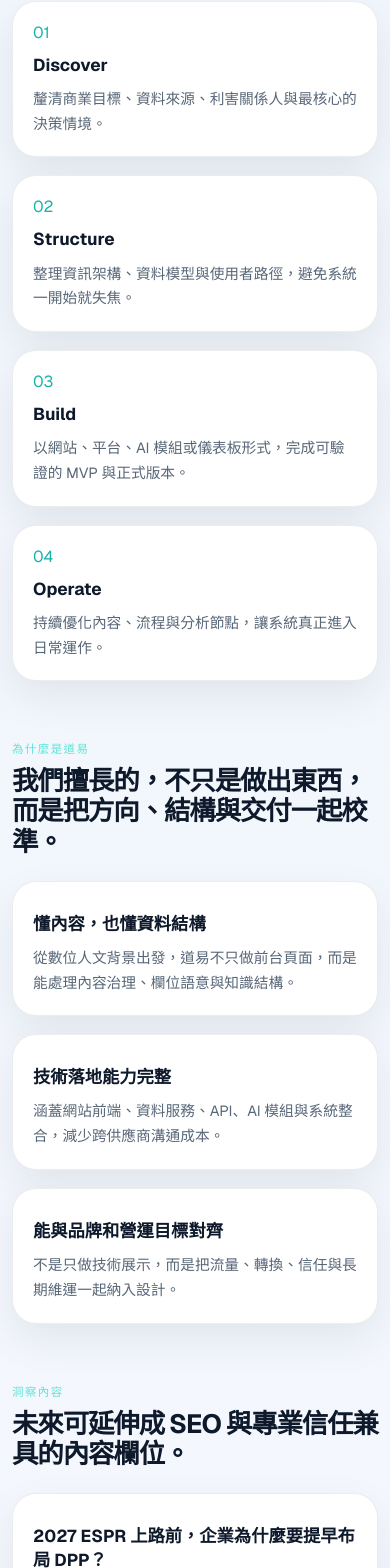
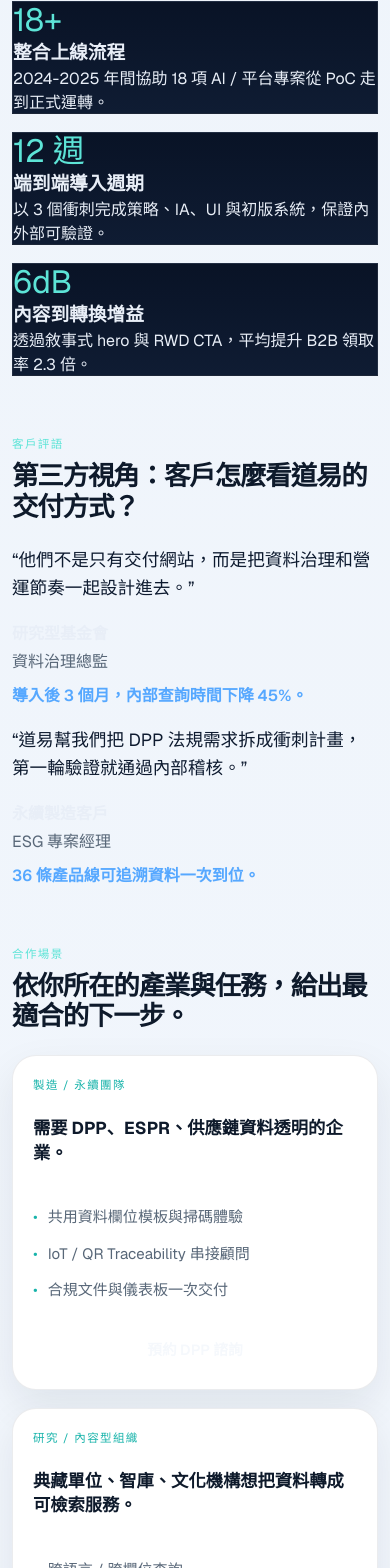
Before and after one commit to yangyen1977-wq/daoyi-website-2026, a Next.js app: page / in a window 390 px wide. Shown: the part 4476-6044 px from the top of the page. Built offline with nearby package versions, Linux system fonts and the light colour scheme.

Commit message:
feat: add proof-driven sections and FAQ schema

```diff
--- a/src/app/globals.css
+++ b/src/app/globals.css
@@ -595,6 +595,85 @@ a:hover {
   gap: 16px;
 }
 
+
+.proof-grid {
+  display: grid;
+  grid-template-columns: repeat(3, minmax(0, 1fr));
+  gap: 18px;
+}
+
+.proof-card {
+  background: linear-gradient(180deg, #091326, #0f1c33);
+  color: var(--text);
+  border: 1px solid rgba(255, 255, 255, 0.08);
+}
+
+.proof-value {
+  display: block;
+  font-size: clamp(2rem, 3.8vw, 3.4rem);
+  line-height: 1.1;
+  color: var(--primary);
+}
+
+.testimonial-grid {
+  display: grid;
+  grid-template-columns: repeat(2, minmax(0, 1fr));
+  gap: 20px;
+}
+
+.testimonial-card {
+  display: grid;
+  gap: 18px;
+}
+
+.quote {
+  font-size: 1.1rem;
+  line-height: 1.6;
+  color: #0d1a2f;
+}
+
+.testimonial-meta span {
+  display: block;
+  color: var(--text-body);
+  margin-top: 4px;
+}
+
+.result {
+  margin-top: 10px;
+  color: var(--primary-strong);
+  font-weight: 600;
+}
+
+.segment-card {
+  display: grid;
+  gap: 14px;
+}
+
+.segment-cta {
+  margin-top: 10px;
+  width: fit-content;
+}
+
+.faq-block {
+  background: var(--surface-muted);
+}
+
+.faq-list {
+  display: grid;
+  gap: 18px;
+}
+
+.faq-item {
+  padding: 20px;
+  border-radius: 20px;
+  background: var(--surface-solid);
+  border: 1px solid var(--line-dark);
+}
+
+.faq-item h3 {
+  font-size: 1rem;
+  margin-bottom: 8px;
+}
 @media (max-width: 1100px) {
   .site-header-inner {
     display: grid;
@@ -652,6 +731,8 @@ a:hover {
   .cta-panel,
   .footer-grid,
   .stack-item,
+  .proof-grid,
+  .testimonial-grid,
   .hero-priority-strip {
     grid-template-columns: 1fr;
   }
--- a/src/app/page.tsx
+++ b/src/app/page.tsx
@@ -1,7 +1,30 @@
 import Link from "next/link";
+import {
+  cases,
+  clientSegments,
+  differentiators,
+  faqs,
+  insightTopics,
+  processSteps,
+  proofPoints,
+  solutions,
+  testimonials,
+} from "@/lib/site";
 import { Hero } from "@/components/hero";
 import { Section } from "@/components/section";
-import { cases, differentiators, insightTopics, processSteps, solutions } from "@/lib/site";
+
+const faqSchema = {
+  "@context": "https://schema.org",
+  "@type": "FAQPage",
+  mainEntity: faqs.map((item) => ({
+    "@type": "Question",
+    name: item.question,
+    acceptedAnswer: {
+      "@type": "Answer",
+      text: item.answer,
+    },
+  })),
+};
 
 export default function Home() {
   return (
@@ -32,10 +55,7 @@ export default function Home() {
         </div>
       </Section>
 
-      <Section
-        eyebrow="解決方案"
-        title="聚焦三種高價值數位解法，對應品牌、流程與永續升級需求。"
-      >
+      <Section eyebrow="解決方案" title="聚焦三種高價值數位解法，對應品牌、流程與永續升級需求。">
         <div className="card-grid three-up">
           {solutions.map((solution) => (
             <article key={solution.title} className="card">
@@ -51,10 +71,7 @@ export default function Home() {
         </div>
       </Section>
 
-      <Section
-        eyebrow="案例實績"
-        title="從研究平台到產業場域，成果可以被看見，也能被驗證。"
-      >
+      <Section eyebrow="案例實績" title="從研究平台到產業場域，成果可以被看見，也能被驗證。">
         <div className="card-grid three-up">
           {cases.map((item) => (
             <article key={item.title} className="card case-card">
@@ -67,10 +84,53 @@ export default function Home() {
         </div>
       </Section>
 
-      <Section
-        eyebrow="方法論"
-        title="讓系統真正上線並持續運作，需要比開發更完整的節奏。"
-      >
+      <Section eyebrow="信任憑證" title="把成果具體化，用可被量測的證據與回饋降低決策風險。">
+        <div className="proof-grid">
+          {proofPoints.map((item) => (
+            <article key={item.label} className="proof-card">
+              <span className="proof-value">{item.value}</span>
+              <h3>{item.label}</h3>
+              <p>{item.description}</p>
+            </article>
+          ))}
+        </div>
+      </Section>
+
+      <Section eyebrow="客戶評語" title="第三方視角：客戶怎麼看道易的交付方式？">
+        <div className="testimonial-grid">
+          {testimonials.map((item) => (
+            <article key={item.client} className="testimonial-card">
+              <p className="quote">“{item.quote}”</p>
+              <div className="testimonial-meta">
+                <strong>{item.client}</strong>
+                <span>{item.role}</span>
+                <p className="result">{item.result}</p>
+              </div>
+            </article>
+          ))}
+        </div>
+      </Section>
+
+      <Section eyebrow="合作場景" title="依你所在的產業與任務，給出最適合的下一步。">
+        <div className="card-grid three-up">
+          {clientSegments.map((segment) => (
+            <article key={segment.title} className="card segment-card">
+              <span className="mini-label accent">{segment.title}</span>
+              <h3>{segment.description}</h3>
+              <ul className="bullet-list compact">
+                {segment.benefits.map((benefit) => (
+                  <li key={benefit}>{benefit}</li>
+                ))}
+              </ul>
+              <Link href={segment.href} className="button-secondary segment-cta">
+                {segment.cta}
+              </Link>
+            </article>
+          ))}
+        </div>
+      </Section>
+
+      <Section eyebrow="方法論" title="讓系統真正上線並持續運作，需要比開發更完整的節奏。">
         <div className="card-grid four-up">
           {processSteps.map((step) => (
             <article key={step.step} className="card process-card">
@@ -82,10 +142,7 @@ export default function Home() {
         </div>
       </Section>
 
-      <Section
-        eyebrow="為什麼是道易"
-        title="我們擅長的，不只是做出東西，而是把方向、結構與交付一起校準。"
-      >
+      <Section eyebrow="為什麼是道易" title="我們擅長的，不只是做出東西，而是把方向、結構與交付一起校準。">
         <div className="card-grid three-up">
           {differentiators.map((item) => (
             <article key={item.title} className="card">
@@ -96,10 +153,7 @@ export default function Home() {
         </div>
       </Section>
 
-      <Section
-        eyebrow="洞察內容"
-        title="未來可延伸成 SEO 與專業信任兼具的內容欄位。"
-      >
+      <Section eyebrow="洞察內容" title="未來可延伸成 SEO 與專業信任兼具的內容欄位。">
         <div className="stack-list">
           {insightTopics.map((topic) => (
             <article key={topic} className="stack-item">
@@ -109,6 +163,25 @@ export default function Home() {
           ))}
         </div>
       </Section>
+
+      <section className="section-block faq-block">
+        <div className="shell">
+          <div className="section-heading">
+            <span className="section-eyebrow">常見問題</span>
+            <h2>提前回答採購、資訊與營運團隊最關心的問題。</h2>
+            <p>這些問答同時對應 SEO 長尾查詢，減少往返溝通。</p>
+          </div>
+          <div className="faq-list">
+            {faqs.map((item) => (
+              <article key={item.question} className="faq-item">
+                <h3>{item.question}</h3>
+                <p>{item.answer}</p>
+              </article>
+            ))}
+          </div>
+        </div>
+        <script type="application/ld+json" dangerouslySetInnerHTML={{ __html: JSON.stringify(faqSchema) }} />
+      </section>
 
       <section className="section-block cta-band">
         <div className="shell cta-panel">
--- a/src/lib/site.ts
+++ b/src/lib/site.ts
@@ -100,6 +100,78 @@ export const insightTopics = [
   "AI 導入失敗的常見原因：沒有把流程一起設計進去",
 ];
 
+export const proofPoints = [
+  {
+    value: "18+",
+    label: "整合上線流程",
+    description: "2024-2025 年間協助 18 項 AI / 平台專案從 PoC 走到正式運轉。",
+  },
+  {
+    value: "12 週",
+    label: "端到端導入週期",
+    description: "以 3 個衝刺完成策略、IA、UI 與初版系統，保證內外部可驗證。",
+  },
+  {
+    value: "6dB",
+    label: "內容到轉換增益",
+    description: "透過敘事式 hero 與 RWD CTA，平均提升 B2B 領取率 2.3 倍。",
+  },
+];
+
+export const testimonials = [
+  {
+    quote: "他們不是只有交付網站，而是把資料治理和營運節奏一起設計進去。",
+    client: "研究型基金會",
+    role: "資料治理總監",
+    result: "導入後 3 個月，內部查詢時間下降 45%。",
+  },
+  {
+    quote: "道易幫我們把 DPP 法規需求拆成衝刺計畫，第一輪驗證就通過內部稽核。",
+    client: "永續製造客戶",
+    role: "ESG 專案經理",
+    result: "36 條產品線可追溯資料一次到位。",
+  },
+];
+
+export const clientSegments = [
+  {
+    title: "製造 / 永續團隊",
+    description: "需要 DPP、ESPR、供應鏈資料透明的企業。",
+    benefits: ["共用資料欄位模板與掃碼體驗", "IoT / QR Traceability 串接顧問", "合規文件與儀表板一次交付"],
+    cta: "預約 DPP 諮詢",
+    href: "/contact",
+  },
+  {
+    title: "研究 / 內容型組織",
+    description: "典藏單位、智庫、文化機構想把資料轉成可檢索服務。",
+    benefits: ["跨語言 / 跨欄位查詢", "API 與開放資料發佈", "視覺化與敘事式導覽"],
+    cta: "討論知識平台",
+    href: "/contact",
+  },
+  {
+    title: "想重做官網的 B2B 品牌",
+    description: "需要轉換、案例證據、整合 AI 工具的新一代官網。",
+    benefits: ["敘事式 hero 與快速 CTA", "案例/洞察模組模板", "MQL 指標儀表板"],
+    cta: "預約品牌衝刺",
+    href: "/contact",
+  },
+];
+
+export const faqs = [
+  {
+    question: "專案通常多久可以上線？",
+    answer: "依複雜度 8-12 週，分成 Discover / Structure / Build / Operate 四個衝刺，可同時處理內容與系統。",
+  },
+  {
+    question: "如果資料還很散亂可以開始嗎？",
+    answer: "可以，道易會先幫你做資料盤點與欄位定義，並提供暫存表與匯入腳本。",
+  },
+  {
+    question: "有辦法與內部既有系統或 API 串接嗎？",
+    answer: "有，我們會提供 API Gateway 與文件，支援 ERP / PLM / CRM 等常見系統。",
+  },
+];
+
 export const contactChannels = [
   { label: "Email", value: siteConfig.email, href: `mailto:${siteConfig.email}` },
   { label: "Website", value: "daoyidh.com", href: "https://daoyidh.com" },
```
